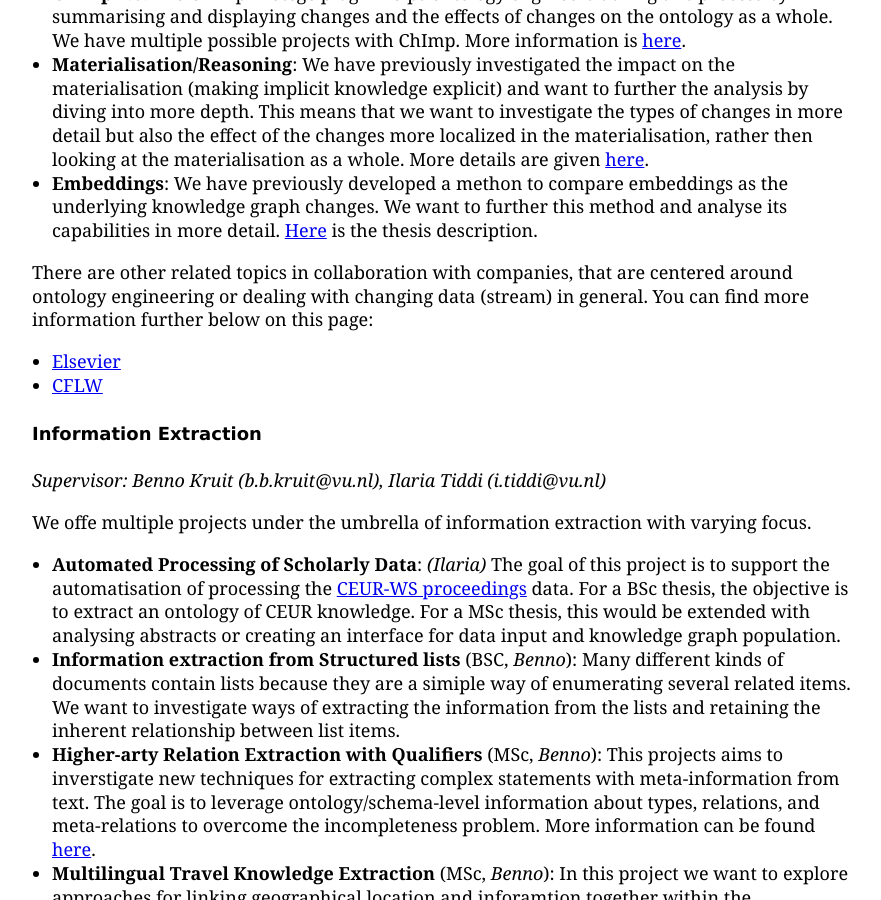
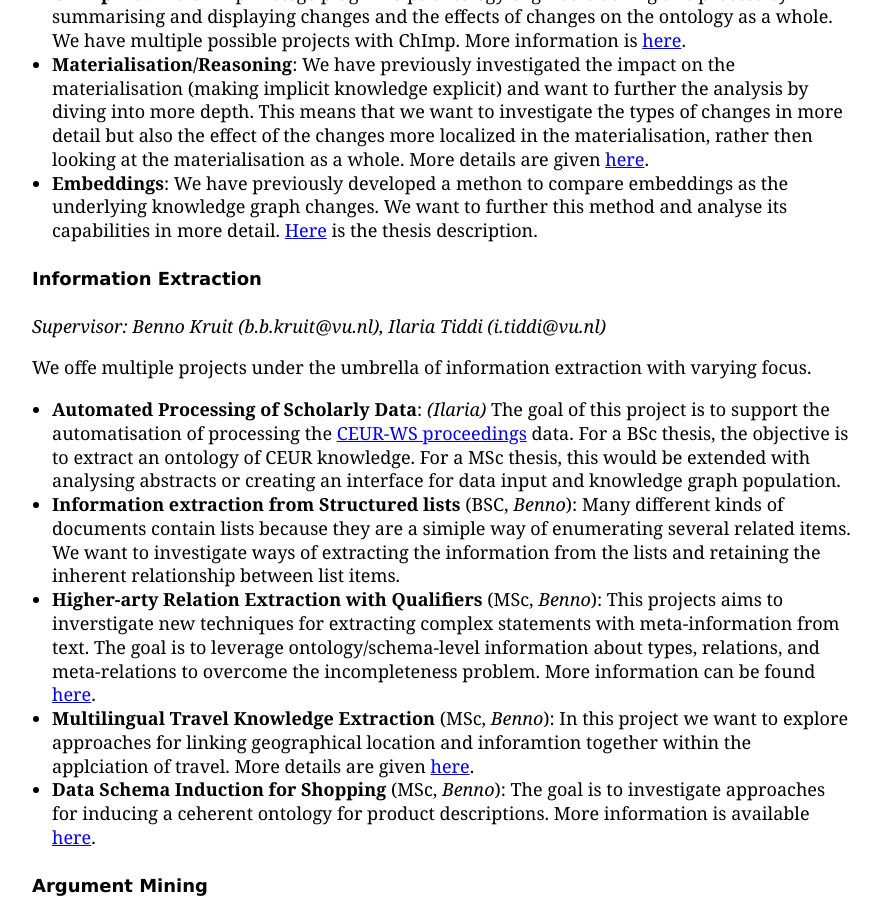
Before and after one commit to kai-vu/site, a Jekyll site: the page built from theses/index.md, in a window 1280 px wide and 900 px high, scrolled down 758 px. Shown: the whole window, without its empty margins (208-1089 px from the left). Built offline with Jekyll 4.4.1, drawn with Linux system fonts in a browser that asks for light colours; our own code applies the rules of GitHub Pages for plain Markdown files.

Commit message:
update to main page

```diff
--- a/theses/index.md
+++ b/theses/index.md
@@ -25,10 +25,6 @@ Ontologies model specific domains. As domains evolve over time, ontologies have
 - **ChImp 2.0**: The ChImp Protégé plugin helps ontology engineers during this process by summarising and displaying changes and the effects of changes on the ontology as a whole. We have multiple possible projects with ChImp. More information is <a href='RP_chimp'>here</a>.
 - **Materialisation/Reasoning**: We have previously investigated the impact on the materialisation (making implicit knowledge explicit) and want to further the analysis by diving into more depth. This means that we want to investigate the types of changes in more detail but also the effect of the changes more localized in the materialisation, rather then looking at the materialisation as a whole. More details are given <a href="RP_mat">here</a>.
 - **Embeddings**: We have previously developed a methon to compare embeddings as the underlying knowledge graph changes. We want to further this method and analyse its capabilities in more detail. <a href='RP_eri'>Here</a> is the thesis description.
-
-There are other related topics in collaboration with companies, that are centered around ontology engineering or dealing with changing data (stream) in general. You can find more information further below on this page:
-- <a href='#elsevier'>Elsevier</a>
-- <a href='#cflw'>CFLW</a>
 
 #### Information Extraction
 *Supervisor: Benno Kruit (b.b.kruit@vu.nl), Ilaria Tiddi (i.tiddi@vu.nl)*
```
